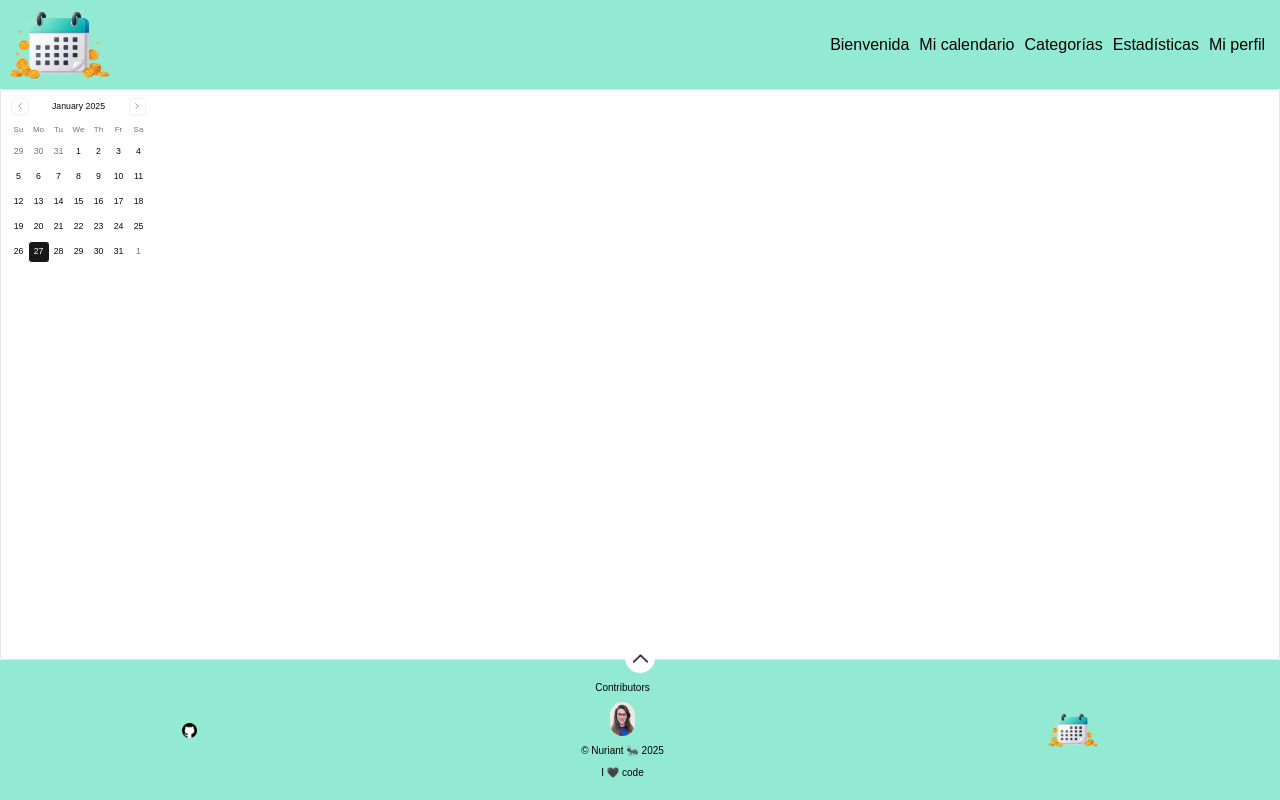
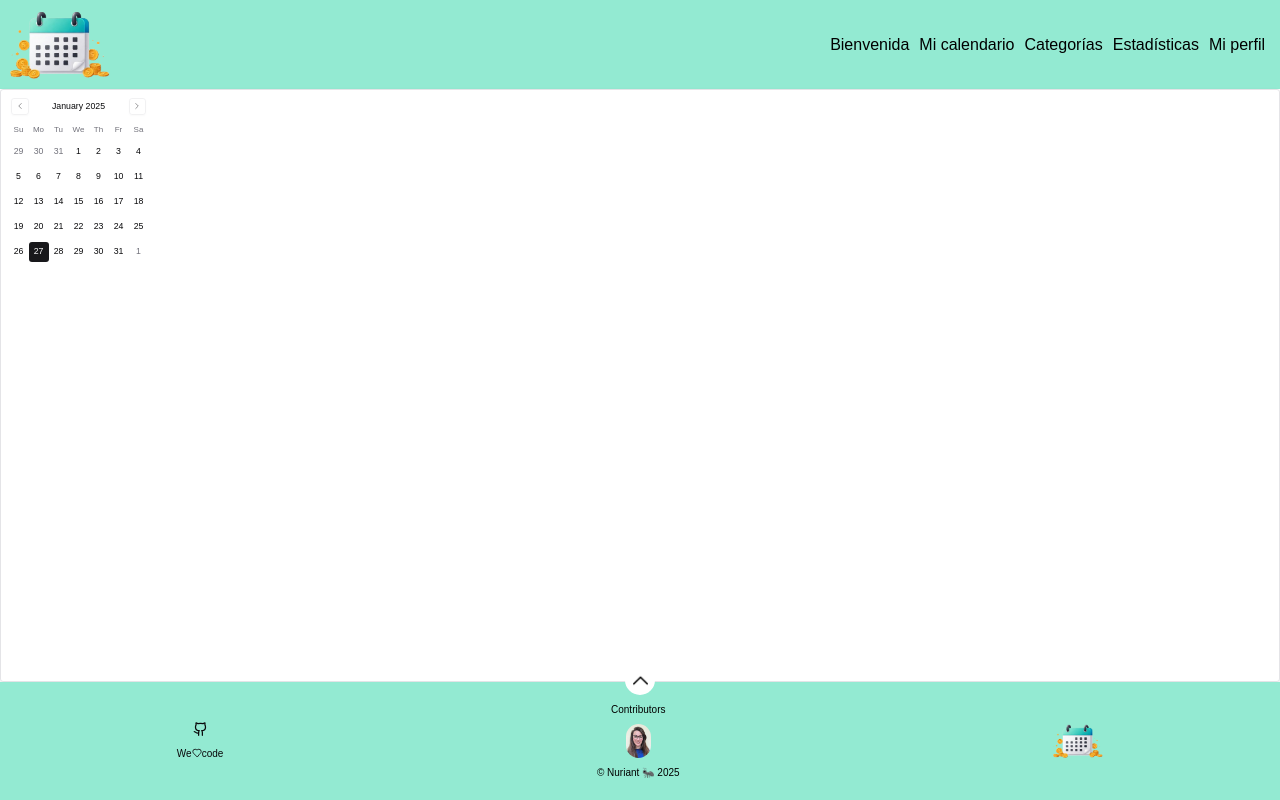
Before and after one commit to CallePuzzle/cash-calendar, a Next.js app: page / in a window 1280 px wide. Built offline with nearby package versions, Linux system fonts and the light colour scheme.

Commit message:
add github and heart icons of Lucide

```diff
--- a/src/app/components/Footer.tsx
+++ b/src/app/components/Footer.tsx
@@ -6,6 +6,8 @@ import arrow_up from "@/app/images/arrow_up.png";
 import logo from "@/app/images/logo_cash_calendar2.png";
 import git_hub from "@/app/images/github_icon.webp";
 import nuria from "@/app/images/Nuria_photo.png";
+import { Heart } from "lucide-react";
+import { Github } from "lucide-react";
 
 function Footer() {
   return (
@@ -16,14 +18,18 @@ function Footer() {
         </div>
       </Link>
       <div className="footer__content">
+        <div className="footer__content__icons">
           <Link
             href={"https://github.com/CallePuzzle/cash-calendar"}
             target="_blank"
             rel="noopener noreferrer"
           >
-          <Image src={git_hub} alt="GitHub logo" className="w-6" />
+            <Github className="w-6" />
           </Link>
-
+          <p>
+            We <Heart className="w-4" /> code
+          </p>
+        </div>
         <div className="footer__content__contributors">
           <p>Contributors</p>
           <Image
@@ -32,7 +38,6 @@ function Footer() {
             className="w-10 rounded-full"
           />
           <p>&copy; Nuriant 🐜 2025</p>
-          <p>I 🖤 code</p>
         </div>
 
         <div className="footer__content__logo">
--- a/src/app/styles/components/Footer.scss
+++ b/src/app/styles/components/Footer.scss
@@ -40,6 +40,19 @@
     flex-direction: row;
     justify-content: space-around;
     align-items: center;
+
+    &__icons {
+      display: flex;
+      flex-direction: column;
+      align-items: center;
+      p {
+        display: flex;
+        flex-direction: row;
+        justify-content: space-between;
+        align-items: center;
+      }
+    }
+
     &__contributors {
       display: flex;
       flex-direction: column;
@@ -47,7 +60,7 @@
       gap: 0.7rem;
       margin: 2rem;
 
-      & p {
+      p {
         color: black;
       }
     }
```
Lines whose indentation alone changed are shown as unchanged.
